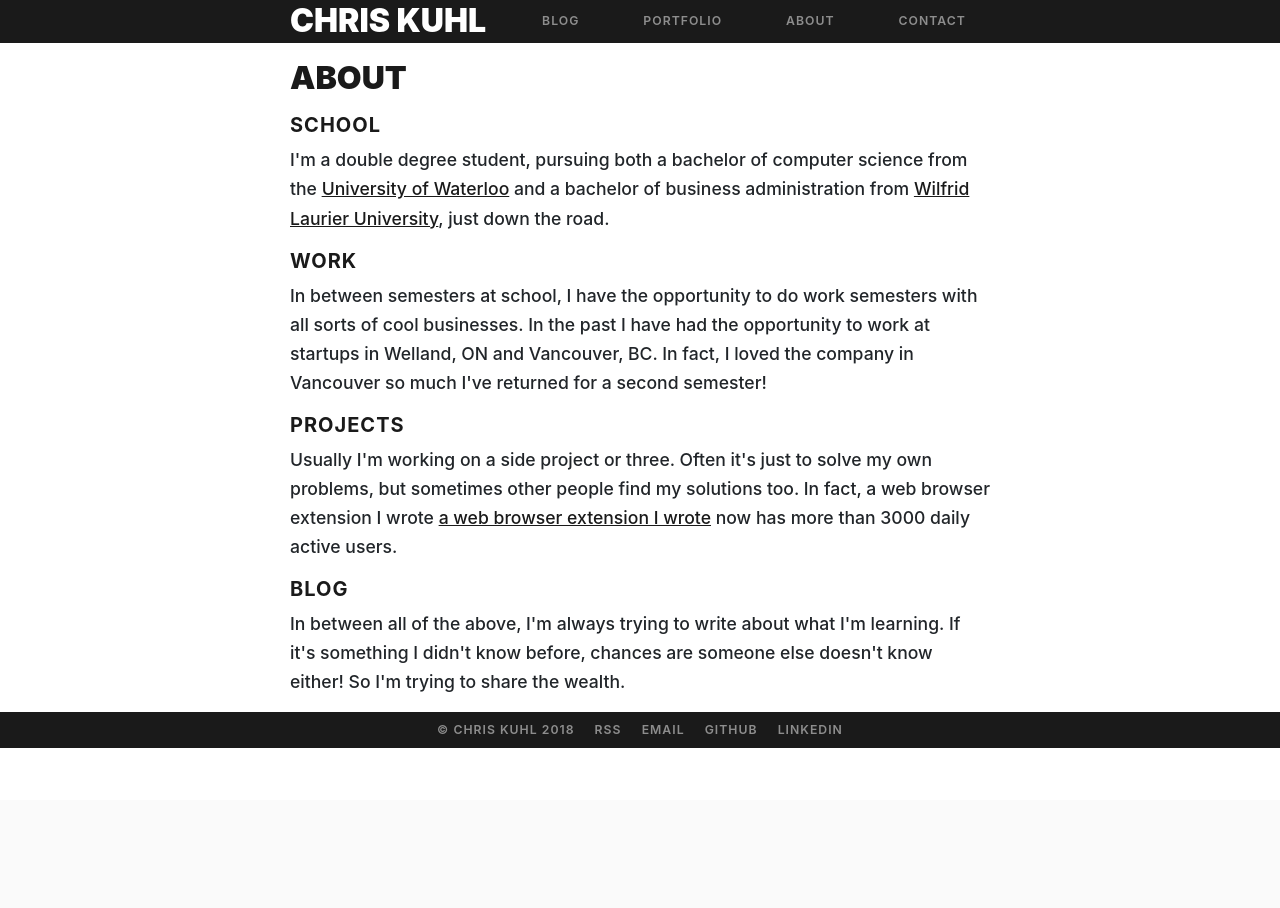
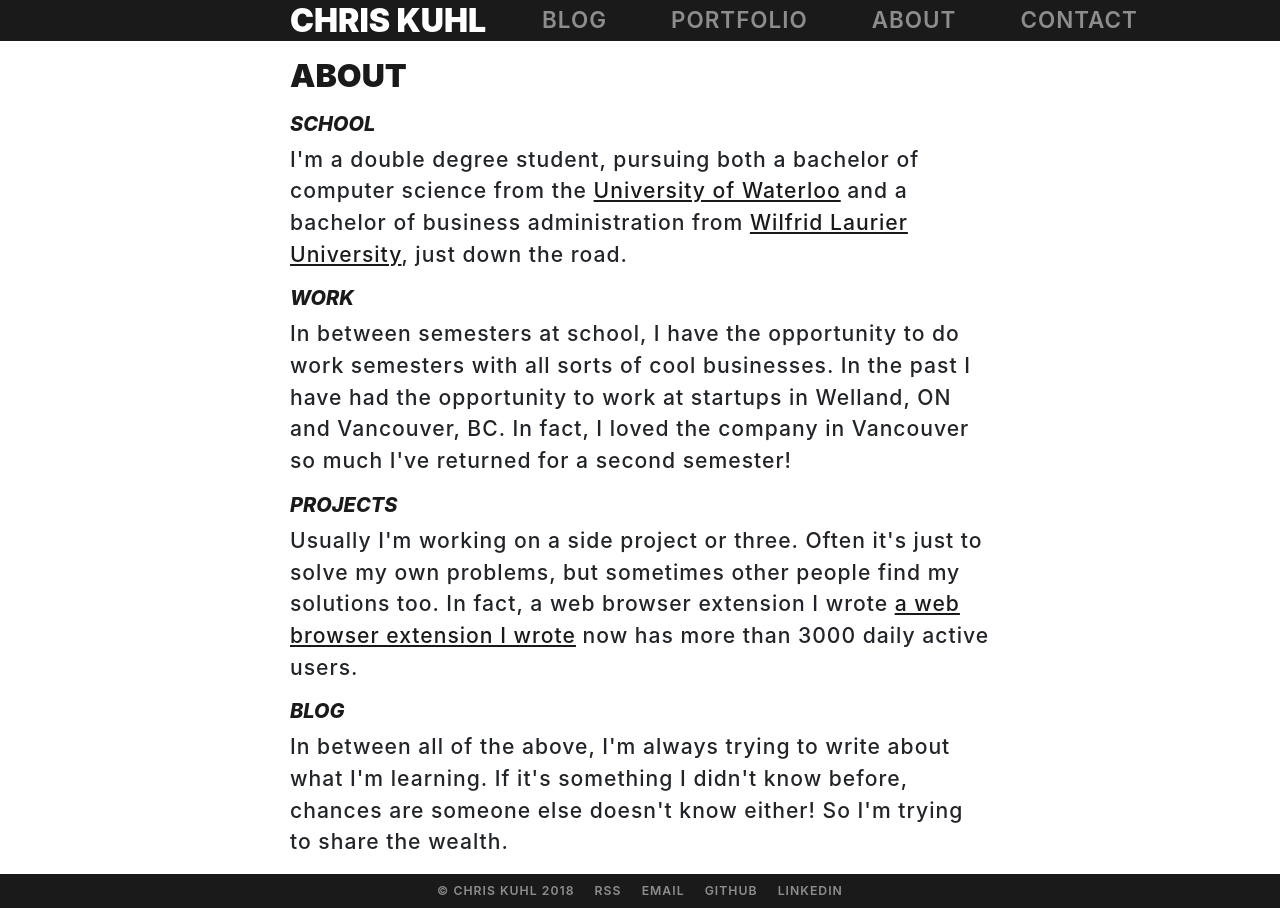
Before and after one commit to ckuhl/ckuhl.com, a Django app: template ckuhl/templates/core/about.html in a window 1280 px wide. Before the commit the page ends 748 px from the top, so only its background shows below. Run offline with Django 3.2, Linux system fonts and the light colour scheme; the template is opened without the code that fills it, so the values that code supplies are empty; some libraries are stand-ins or nearby versions.

Commit message:
[style] Make header font bigger

```diff
--- a/deploy/group_vars/project.yml
+++ b/deploy/group_vars/project.yml
@@ -18,6 +18,7 @@ path:
     code_zip: "{{ project.version }}-code.zip"
     static_zip: "{{ project.version }}-static.zip"
     resource_zip: "{{ project.version }}-resources.zip"
+    requirements: "{{ project.version }}-requirements.txt"
 
   remote:
     # ~
@@ -49,6 +50,8 @@ path:
 
     version_file: /home/{{ user.name }}/.version
 
+    requirements_file: /home/{{ user.name }}/{{ project.version }}/{{ project.name }}/{{ project.version }}-requirements.txt
+
     socket: /tmp/{{ project.versioned_name }}.sock
 
     db: /home/{{ user.name }}/db.sqlite3
--- a/static/css/custom.css
+++ b/static/css/custom.css
@@ -9,7 +9,6 @@ body {
     font-size: 1.1rem;
     font-weight: 500;
     color: #212529;
-    line-height: 1.65;
 }
 
 /* Override bootstrap & theme font */
@@ -24,7 +23,7 @@ body, .tooltip, .popover {
     font-size-adjust: 1;
 }
 
-/* Mmm, them Apple-style headers */
+/* Mmm, them Apple-esque headers */
 h1, h2, h3, .h1, .h2, .h3 {
     font-weight: 900 !important;
     letter-spacing: 0;
@@ -32,13 +31,19 @@ h1, h2, h3, .h1, .h2, .h3 {
 
 /* Mmm, them Apple-style headers */
 h4, h5, h6, .h4, .h5, .h6 {
-    font-weight: 700 !important;
-    letter-spacing: 1px;
+    font-weight: 800 !important;
+    letter-spacing: 0;
+    font-style: italic;
 }
 
 /* Make text more legible */
 p {
-    letter-spacing: 0;
+    letter-spacing: 1px;
+    font-size: larger;
+}
+
+a.nav-link {
+    font-size-adjust: 1;
 }
 
 /* make links visible */
```
Also changed, not shown: deploy/roles/deploy/tasks/main.yml (+12 -7 lines), static/css/example-tools.css (+4 -5 lines), 2 other files.
